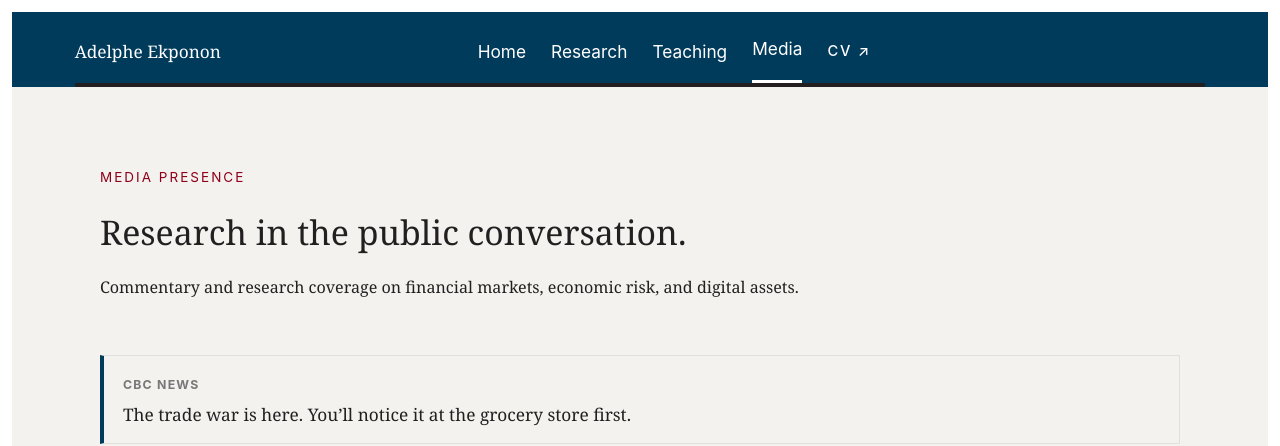
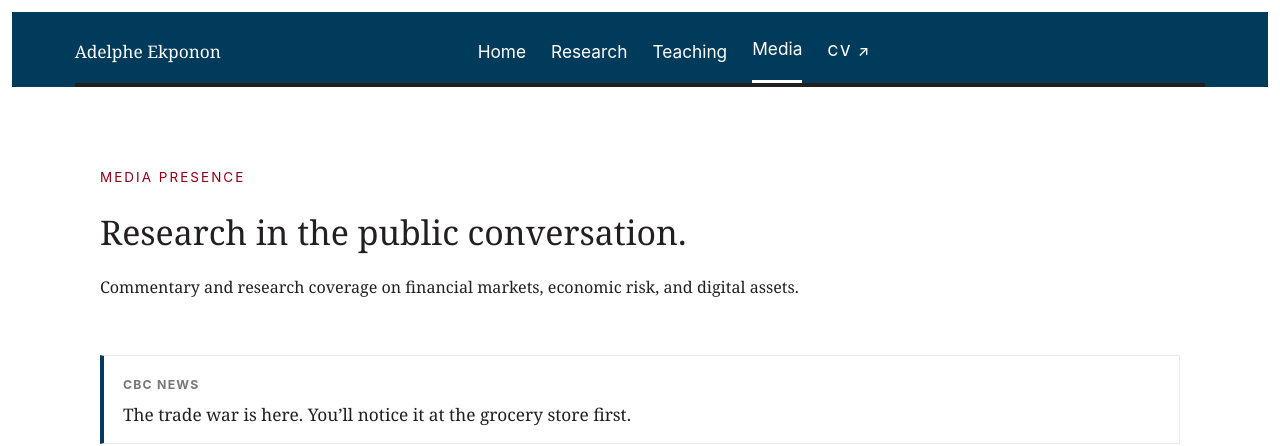
Before and after one commit to bill1177/files, a plain HTML site: page docs/in-the-news/index.html in a window 1280 px wide. Shown: the top 446 px of the page. Drawn offline with nearby package versions, Linux system fonts and the light colour scheme.

Commit message:
Change in-the-news background to white

```diff
--- a/docs/in-the-news/index.html
+++ b/docs/in-the-news/index.html
@@ -827,7 +827,7 @@ svg {
 <meta property="og:title" content="Media | Adelphe Ekponon">
 <meta property="og:description" content="Media presence, interviews, and research coverage featuring Adelphe Ekponon.">
 <meta property="og:url" content="https://adelpheekponon.com/in-the-news/">
-<style>html.standalone-site,html.standalone-site body{margin:0;min-height:100%;background:#F4F2EF}html.standalone-site #ae-style-controls{display:none!important}html.standalone-site #ae-refined{width:100%;max-width:none;margin:0;border:0}</style>
+<style>html.standalone-site,html.standalone-site body{margin:0;min-height:100%;background:#FFFFFF}html.standalone-site #ae-style-controls{display:none!important}html.standalone-site #ae-refined{width:100%;max-width:none;margin:0;border:0}</style>
 <style>@media (min-width:651px){#ae-refined .cv-link{justify-self:start;margin-left:25px}}</style>
 <style>#ae-refined [data-panel="media"] .media-list article{border-left-color:#003B5C}</style></head>
 <body>
@@ -909,10 +909,10 @@ svg {
 #ae-refined .other-publication-list h3 a{text-decoration:none}
 #ae-refined .other-publication-list p{margin:2px 0 0;font-size:12.3px}
 #ae-refined .page-intro .research-fields{max-width:none;margin:0 0 18px;font-family:Arial,sans-serif;font-size:12.3px;line-height:1.5;letter-spacing:.03em}
-#ae-refined.design-telfer{--paper:#F4F2EF;--ink:#231F20;--gold:#8F001A;background:#F4F2EF;color:#231F20}
+#ae-refined.design-telfer{--paper:#FFFFFF;--ink:#231F20;--gold:#8F001A;background:#FFFFFF;color:#231F20}
 #ae-refined.design-telfer .site-head{background:#003B5C;color:#fff}
 #ae-refined.design-telfer .site-head:after{height:4px;background:#231F20}
-#ae-refined.design-telfer .hero,#ae-refined.design-telfer .page-intro{background:#F4F2EF}
+#ae-refined.design-telfer .hero,#ae-refined.design-telfer .page-intro{background:#FFFFFF}
 #ae-refined.design-telfer .hero h1,#ae-refined.design-telfer .page-intro h1,#ae-refined.design-telfer h2,#ae-refined.design-telfer h3{font-family:Georgia,serif}
 #ae-refined.design-telfer .label,#ae-refined.design-telfer .venue{color:#8F001A}
 #ae-refined.design-telfer .selected-publication{background:#231F20;color:#fff;box-shadow:inset 8px 0 0 #8F001A}
```
